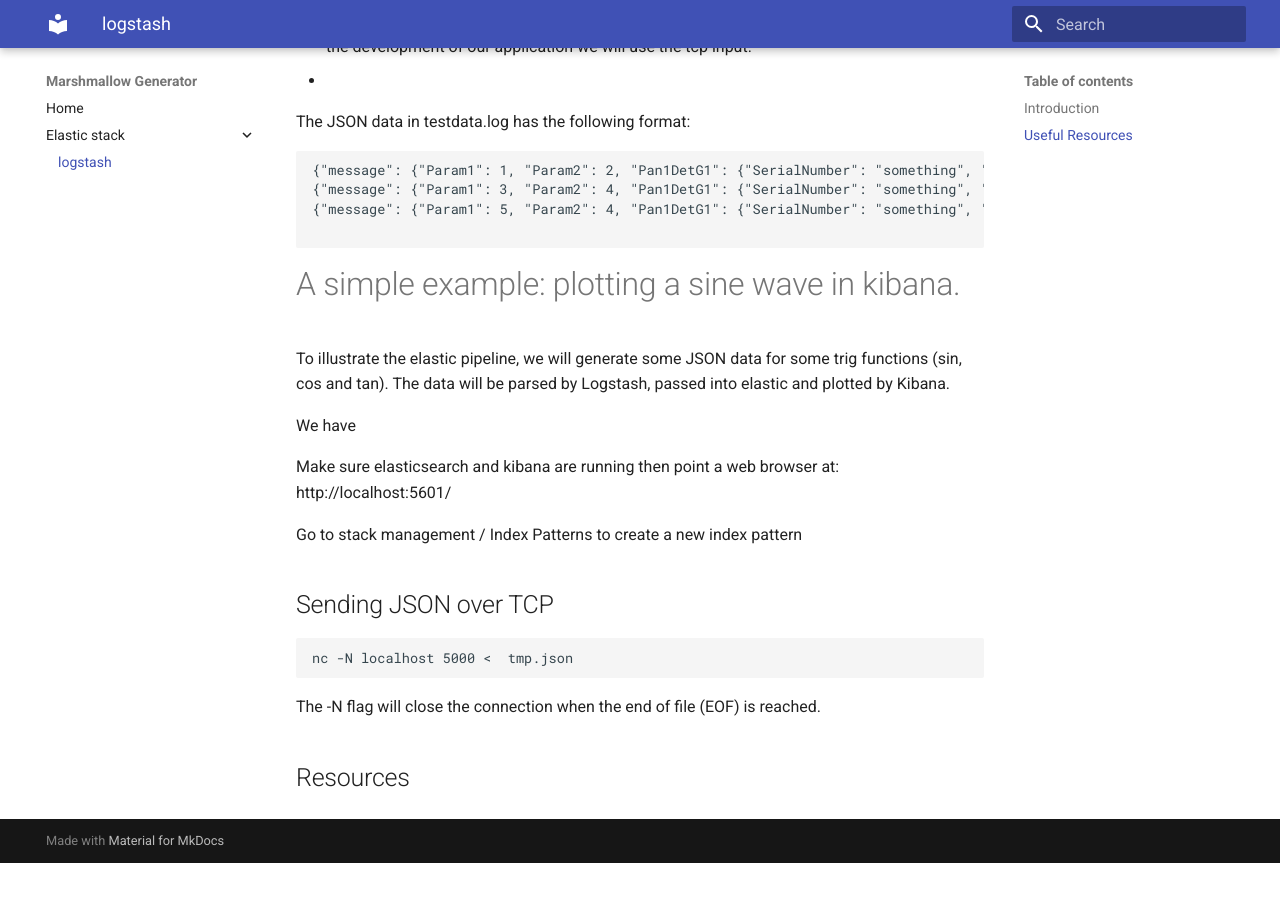
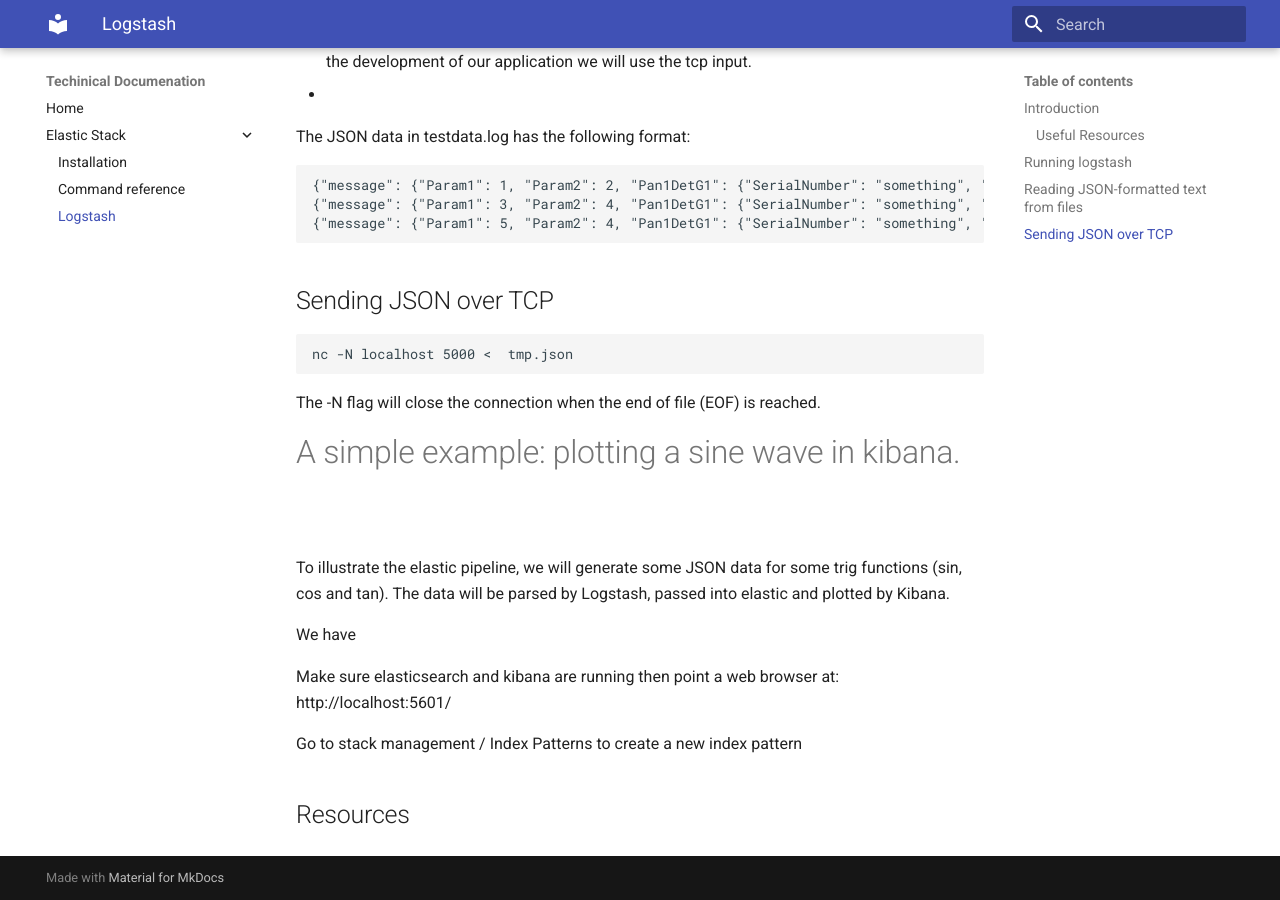
Before and after one commit to DanAyres/tech_docs, an MkDocs documentation site: the page built from docs/elastic-stack/Logstash.md, in a window 1280 px wide and 900 px high, scrolled down 2311 px. Built offline with MkDocs 1.6.1 and Material for MkDocs 9.7.7, drawn with Linux system fonts in a browser that asks for light colours; before the commit the page ends 3174 px from its top, so only the background shows below that; some of the changed text lies outside the part shown.

Commit message:
More elastic search stuff

````diff
--- a/docs/elastic-stack/Logstash.md
+++ b/docs/elastic-stack/Logstash.md
@@ -19,7 +19,7 @@
 - Data set 1 (JSON events in a text file)
 - Reading JSON from a file and outputing to standard output
 
-## Useful Resources
+### Useful Resources
 
 Getting started with [logstash](https://www.elastic.co/blog/a-practical-introduction-to-logstash).
 
@@ -37,7 +37,7 @@
 https://www.elastic.co/blog/little-logstash-lessons-part-using-grok-mutate-type-data
 https://www.elastic.co/blog/logstash_lesson_elasticsearch_mapping
 
-# Running logstash
+## Running logstash
 
 
 Make sure logstash is installed. For the purposes of testing, we will be invoking logstash directly to debug the configuration.  The following bash script is used to invoke logstash:
@@ -95,6 +95,13 @@
 
 ```
 
+## Sending JSON over TCP
+
+```
+nc -N localhost 5000 <  tmp.json
+```
+The -N flag will close the connection when the end of file (EOF) is reached.
+
 
 # A simple example: plotting a sine wave in kibana.
 
@@ -111,11 +118,6 @@
 Go to stack management / Index Patterns to create a new index pattern
 
 
-## Sending JSON over TCP
 
-```
-nc -N localhost 5000 <  tmp.json
-```
-The -N flag will close the connection when the end of file (EOF) is reached.
 
 ## Resources
--- a/mkdocs.yml
+++ b/mkdocs.yml
@@ -1,3 +1,44 @@
-site_name: Marshmallow Generator
+site_name: Techinical Documenation
 theme:
   name: material
+
+nav:
+    - Home: 'index.md'
+    - Elastic Stack:
+        - Installation: 'elastic-stack/configuration.md'
+        - Command reference: 'elastic-stack/elastic_reference.md'
+        - Logstash: 'elastic-stack/Logstash.md'
+
+# Extensions
+markdown_extensions:
+  - markdown.extensions.admonition
+  - markdown.extensions.attr_list
+  - markdown.extensions.codehilite:
+      guess_lang: false
+  - markdown.extensions.def_list
+  - markdown.extensions.footnotes
+  - markdown.extensions.meta
+  - markdown.extensions.toc:
+      permalink: true
+  - pymdownx.arithmatex
+  - pymdownx.betterem:
+      smart_enable: all
+  - pymdownx.caret
+  - pymdownx.critic
+  - pymdownx.details
+  - pymdownx.emoji:
+      emoji_index: !!python/name:materialx.emoji.twemoji
+      emoji_generator: !!python/name:materialx.emoji.to_svg
+  # - pymdownx.highlight:
+  #     linenums_style: pymdownx-inline
+  - pymdownx.inlinehilite
+  - pymdownx.keys
+  - pymdownx.mark
+  - pymdownx.smartsymbols
+  - pymdownx.snippets:
+      check_paths: true
+  - pymdownx.superfences
+  - pymdownx.tabbed
+  - pymdownx.tasklist:
+      custom_checkbox: true
+  - pymdownx.tilde
````
Also changed, not shown: other parts of docs/elastic-stack/Logstash.md (+2 -2 lines), docs/elastic-stack/configuration.md (added, +96 -0 lines), docs/elastic-stack/elastic_reference.md (added, +25 -0 lines), docs/index.md (+20 -0 lines), docs/elastic-stack/img/elk-infrastructure.png (added), 1 other file.
